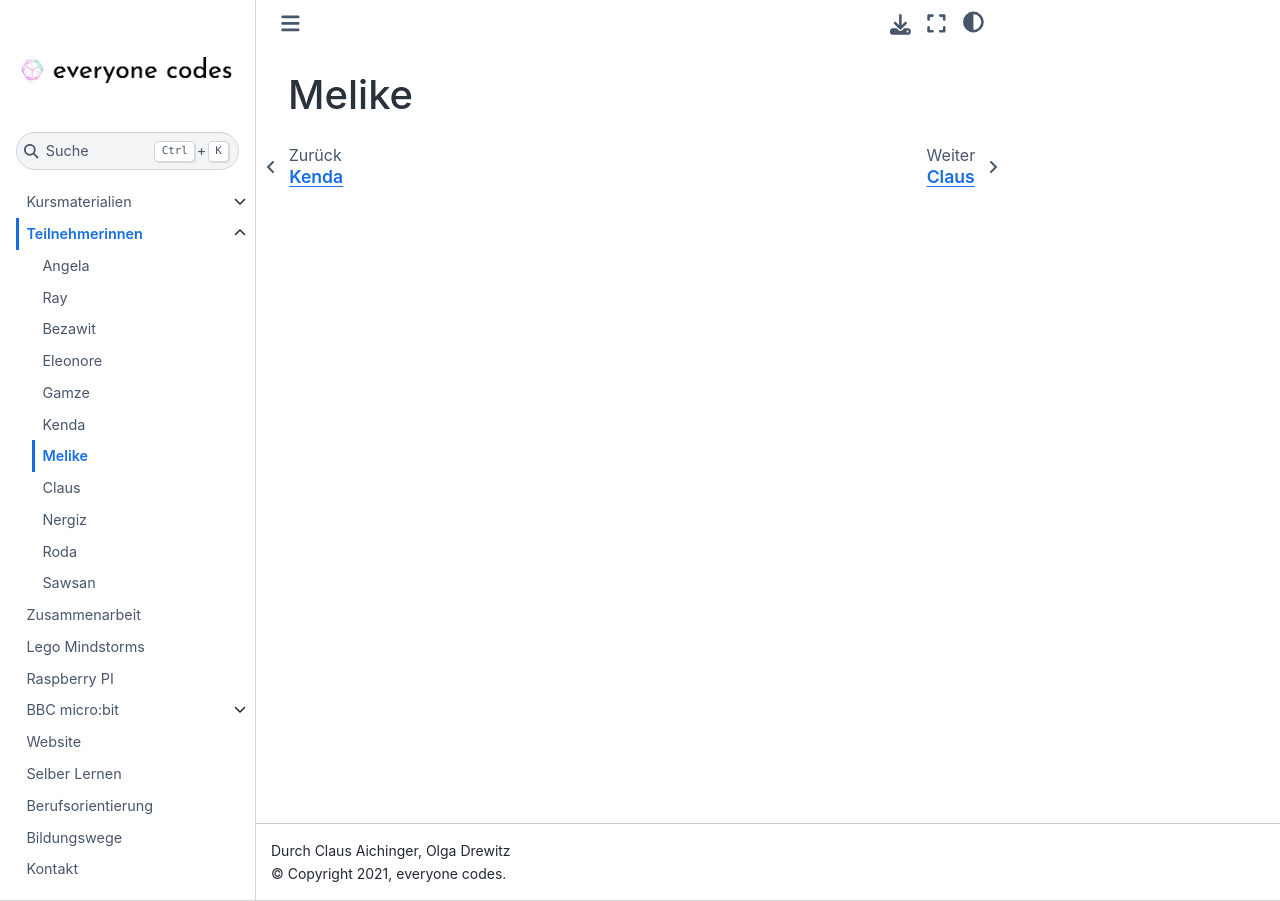
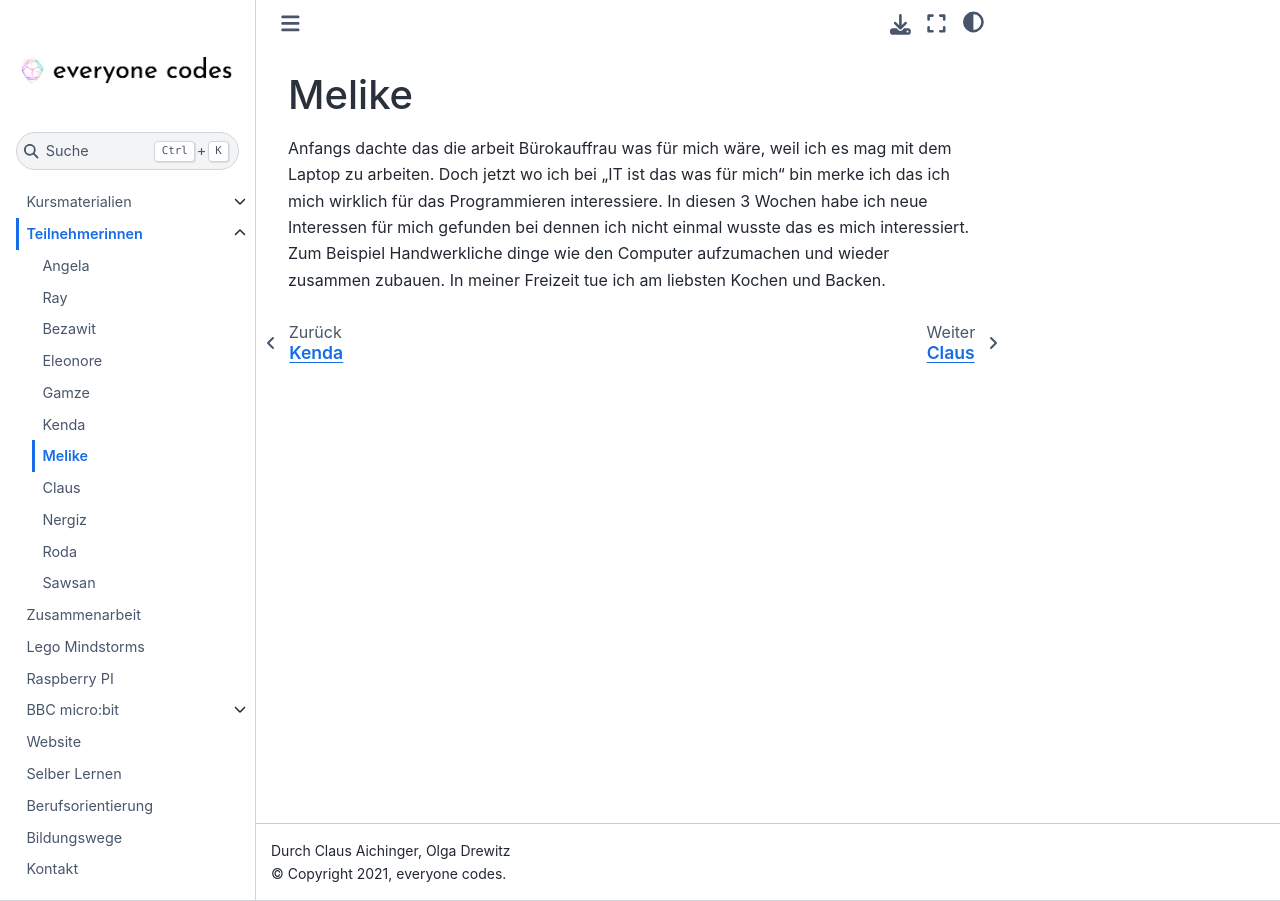
Before and after one commit to ec-mentors/IT-ist-das-was-fuer-mich-i03, a Sphinx documentation site: the page built from source/participants/melike.md, in a window 1280 px wide. Built offline with Sphinx 7.4.7 and the Sphinx Book theme 1.1.4, drawn with Linux system fonts in a browser that asks for light colours.

Commit message:
Update melike.md
Über mich

```diff
--- a/source/participants/melike.md
+++ b/source/participants/melike.md
@@ -1 +1,5 @@
 # Melike
+
+Anfangs dachte das die arbeit Bürokauffrau was für mich wäre, weil ich es mag mit dem Laptop zu arbeiten. Doch jetzt wo ich bei "IT ist das was für mich" bin merke ich das ich mich wirklich für das Programmieren interessiere.
+In diesen 3 Wochen habe ich neue Interessen für mich gefunden bei dennen ich nicht einmal wusste das es mich interessiert. Zum Beispiel Handwerkliche dinge wie den Computer aufzumachen und wieder zusammen zubauen.
+In meiner Freizeit tue ich am liebsten Kochen und Backen.
```
